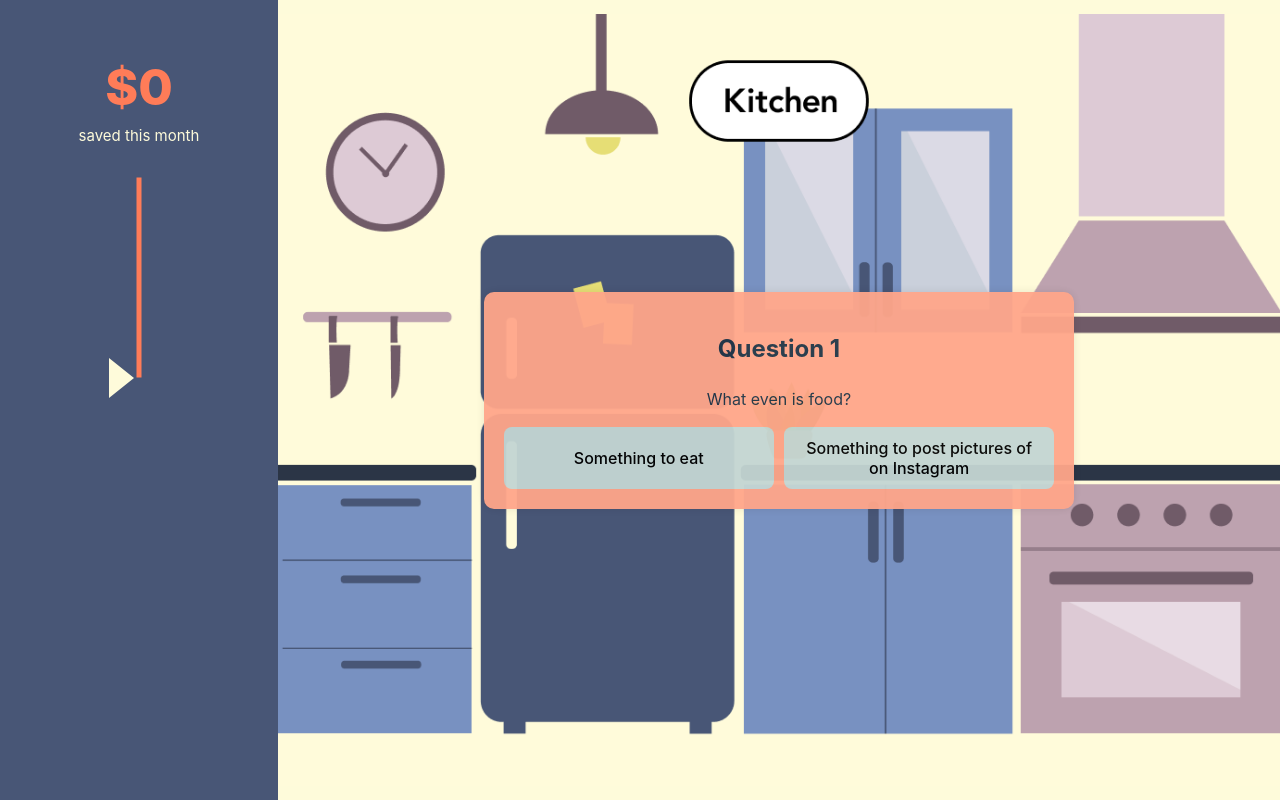
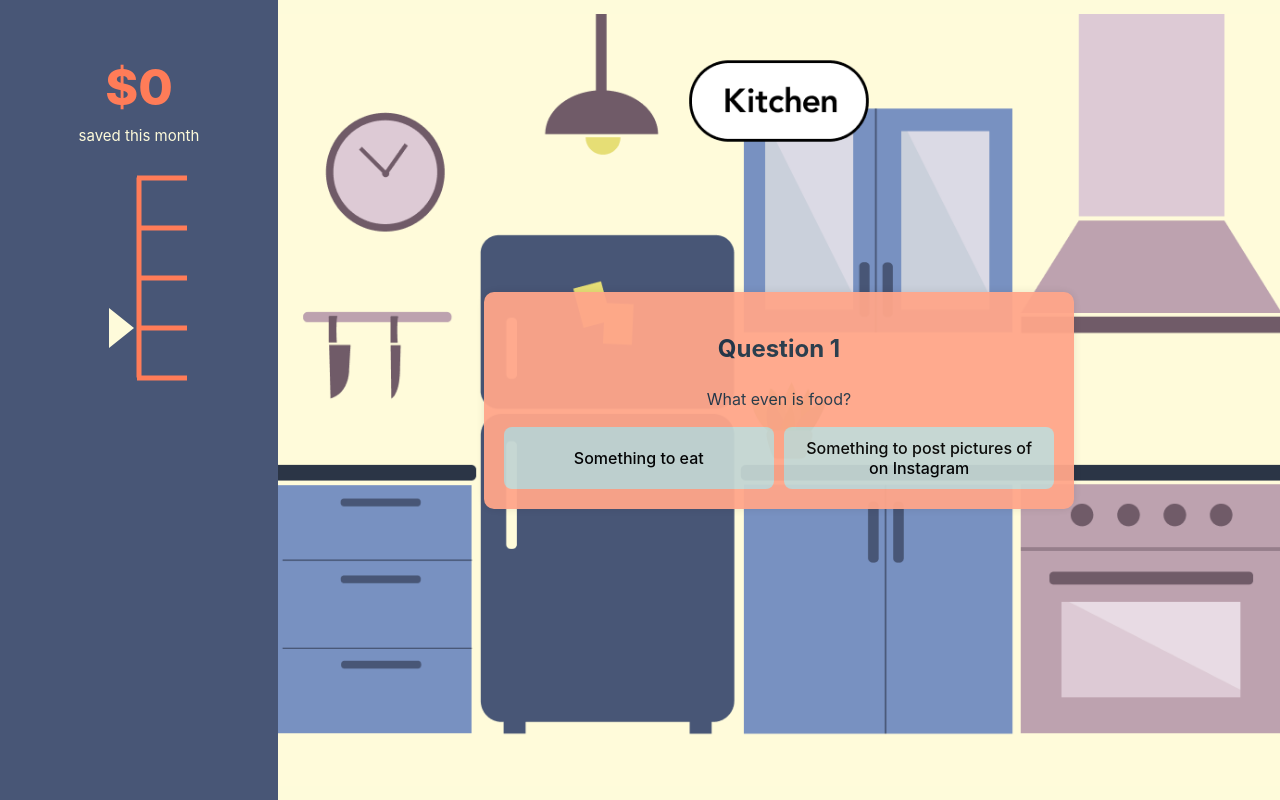
Before and after one commit to christyc01/food-game, a Svelte app: page / in a window 1280 px wide. Built offline with nearby package versions, Linux system fonts and the light colour scheme.

Commit message:
Add thick slider lines and adjust range

```diff
--- a/src/App.svelte
+++ b/src/App.svelte
@@ -9,11 +9,14 @@
     count -= 10;
   }
 
+  const sliderLinesPositions = [-25, 0, 25, 50, 75];
+
   $: {
     if (sliderPointer) {
-      sliderPointer.style.bottom = `${count}%`;
+      sliderPointer.style.bottom = `${count + 25}%`;
     }
   }
+
 </script>
 
 <main>
@@ -22,8 +25,13 @@
       <p class="dollars-saved">${count}</p>
       <p class="dollars-saved-subtext">saved this month</p>
       <div class="slide-container">
-        <input type="range" min="1" max="100" value={count} class="slider" id="myRange">
+        <input type="range" min="-25" max="75" value={count} class="slider" id="myRange">
         <div class="slider-pointer" bind:this={sliderPointer}></div>
+        <div class="slider-lines">
+          {#each sliderLinesPositions as position (position)}
+          <div class="slider-line" style="bottom: {position}%"></div>
+          {/each}
+        </div>
       </div>
     </div>
     <div class="image">
@@ -118,9 +126,23 @@
   .slider {
     -webkit-appearance: none;
     width: 200px;
-    height: 25px;
     background: #FF7C58;
     outline: none;
+  }
+
+  .slider-lines {
+    position: relative;
+    top: -65px;
+    left: 23px;
+    width: 50px;
+  }
+
+  .slider-line {
+    position: absolute;
+    width: 50px;
+    height: 5px;
+    background-color: #FF7C58;
+    transform: translateY(-2.5px);
   }
 
   .slider::-webkit-slider-thumb {
```
